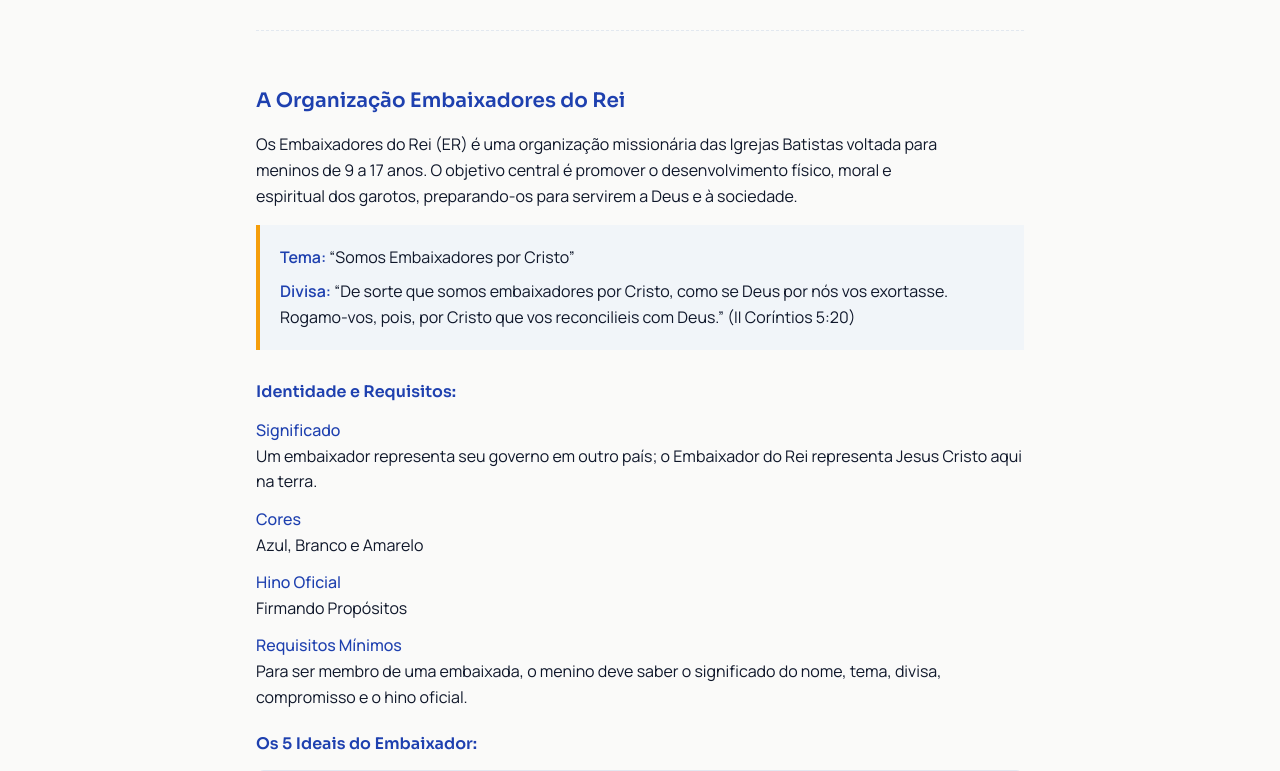
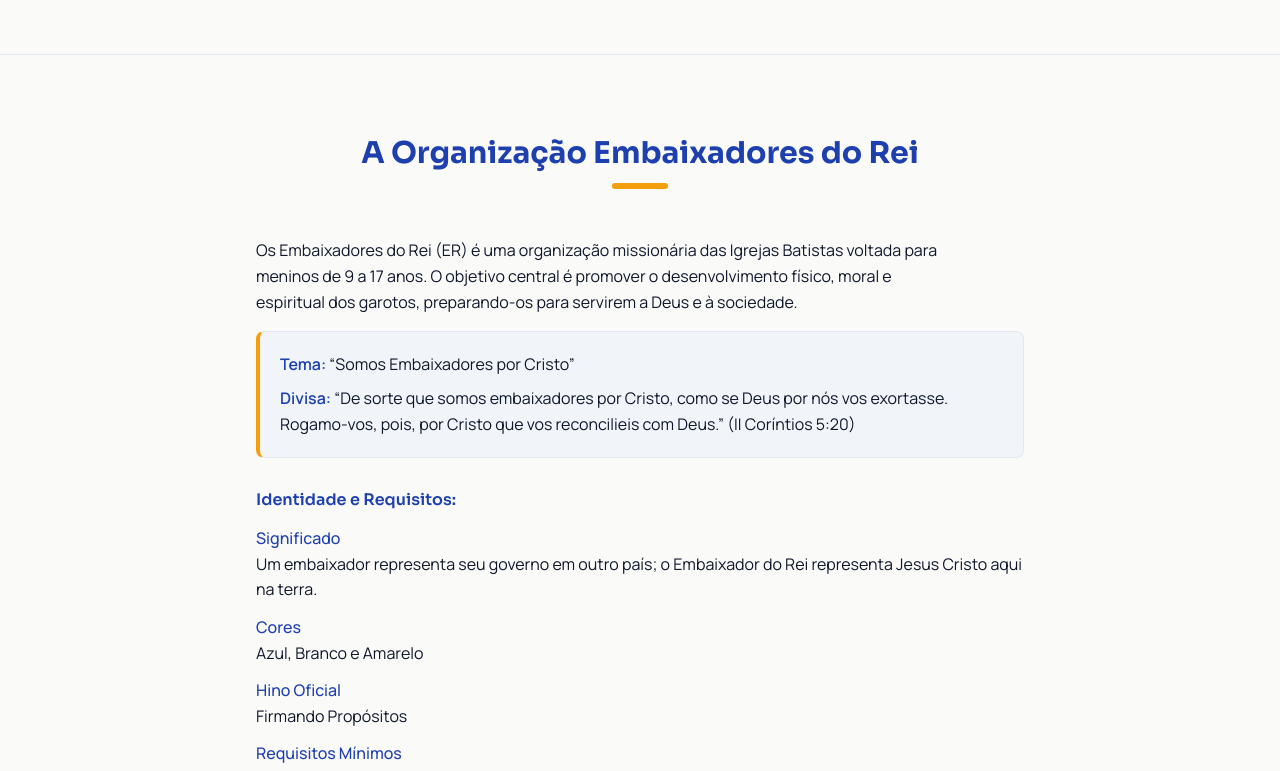
Before and after one commit to daer-nilopolitano/portal, a Next.js app in the folder frontend/: page / in a window 1280 px wide. Shown: the part 1160-1931 px from the top of the page. Built offline with nearby package versions, Linux system fonts and the light colour scheme; no server answers.

Commit message:
feat: add Embaixadores do Rei section and update navigation links

```diff
--- a/frontend/app/(public)/page.tsx
+++ b/frontend/app/(public)/page.tsx
@@ -1,5 +1,6 @@
 import Image from "next/image";
 import { EmbaixadasSecao } from "@/components/public/embaixadas/secao";
+import { EmbaixadoresDoReiSecao } from "@/components/public/embaixadores-do-rei-secao";
 import { EventosSecao } from "@/components/public/eventos-secao";
 import { SobreSecao } from "@/components/public/sobre-secao";
 
@@ -36,6 +37,7 @@
       </section>
 
       <SobreSecao />
+      <EmbaixadoresDoReiSecao />
       <EventosSecao />
       <EmbaixadasSecao />
     </>
--- a/frontend/app/login/page.tsx
+++ b/frontend/app/login/page.tsx
@@ -101,7 +101,7 @@
         </form>
 
         <p className="mt-4 text-center text-xs text-text-muted">
-          Esqueceu a senha? Fale com sua Diretoria pra redefinir o acesso.
+          Esqueceu a senha? Entre em contato pelo email: daernil.oficial@gmail.com
         </p>
       </div>
     </div>
--- a/frontend/components/layout/app-shell.tsx
+++ b/frontend/components/layout/app-shell.tsx
@@ -55,7 +55,7 @@
               <Link
                 key={item.href}
                 href={item.href}
-                className={`mb-1 flex min-h-[44px] items-center border-l-4 px-3 text-sm ${
+                className={`mb-1 flex min-h-[44px] items-center rounded border-l-4 px-3 text-sm ${
                   ativo ? "border-daer-yellow bg-white/10 font-medium" : "border-transparent text-white/80 hover:bg-white/10"
                 }`}
               >
--- a/frontend/components/layout/site-header.tsx
+++ b/frontend/components/layout/site-header.tsx
@@ -9,6 +9,7 @@
 const ITENS_NAV = [
   { href: "/", rotulo: "Início" },
   { href: "/#sobre", rotulo: "Sobre" },
+  { href: "/#embaixadores-do-rei", rotulo: "Embaixadores do Rei" },
   { href: "/#eventos", rotulo: "Eventos" },
   { href: "/#embaixadas", rotulo: "Embaixadas" },
 ];
--- /dev/null
+++ b/frontend/components/public/embaixadores-do-rei-secao.tsx
@@ -0,0 +1,98 @@
+import { SectionTitle } from "@/components/public/section-title";
+import { Timeline, type TimelineItem } from "@/components/public/timeline";
+
+const HISTORIA: TimelineItem[] = [
+  {
+    data: "1883",
+    texto:
+      "Um grupo de meninos entre 12 e 14 anos começa a se reunir para estudar e orar por missões nos Estados Unidos.",
+  },
+  {
+    data: "1908",
+    texto:
+      "A União Feminina Missionária da Convenção Batista do Sul dos EUA oficializa e institucionaliza a organização.",
+  },
+  {
+    data: "25 de Agosto de 1948",
+    texto:
+      "O missionário estadunidense William Alvin Hatton organiza a primeira embaixada em solo brasileiro (Embaixada William Buck Bagby), na Igreja Batista da Tijuca (atual Primeira Igreja Batista do Andaraí, no Rio de Janeiro).",
+  },
+  {
+    data: "1978",
+    texto:
+      "É criada a União de Homens Batistas do Brasil, que assume a responsabilidade de promover e gerenciar a organização Embaixadores do Rei em todo o país.",
+  },
+];
+
+export function EmbaixadoresDoReiSecao() {
+  return (
+    <section id="embaixadores-do-rei" className="border-t border-border bg-surface-soft px-6 py-20">
+      <div className="mx-auto max-w-3xl">
+        <SectionTitle>A Organização Embaixadores do Rei</SectionTitle>
+
+        <div className="mt-12 space-y-4">
+          <p className="text-measure leading-relaxed text-text">
+            Os Embaixadores do Rei (ER) é uma organização missionária das Igrejas
+            Batistas voltada para meninos de 9 a 17 anos. O objetivo central é promover
+            o desenvolvimento físico, moral e espiritual dos garotos, preparando-os para
+            servirem a Deus e à sociedade.
+          </p>
+
+          <div className="mt-6 rounded-lg border border-border border-l-4 border-l-accent bg-surface-2 p-5">
+            <p className="text-text">
+              <strong className="text-primary">Tema:</strong> &ldquo;Somos Embaixadores
+              por Cristo&rdquo;
+            </p>
+            <p className="mt-2 text-text">
+              <strong className="text-primary">Divisa:</strong> &ldquo;De sorte que
+              somos embaixadores por Cristo, como se Deus por nós vos exortasse.
+              Rogamo-vos, pois, por Cristo que vos reconcilieis com Deus.&rdquo; (II
+              Coríntios 5:20)
+            </p>
+          </div>
+
+          <h4 className="pt-4 font-semibold text-primary">Identidade e Requisitos:</h4>
+          <dl className="space-y-3 text-text">
+            <div>
+              <dt className="font-medium text-primary">Significado</dt>
+              <dd>
+                Um embaixador representa seu governo em outro país; o Embaixador do Rei
+                representa Jesus Cristo aqui na terra.
+              </dd>
+            </div>
+            <div>
+              <dt className="font-medium text-primary">Cores</dt>
+              <dd>Azul, Branco e Amarelo</dd>
+            </div>
+            <div>
+              <dt className="font-medium text-primary">Hino Oficial</dt>
+              <dd>Firmando Propósitos</dd>
+            </div>
+            <div>
+              <dt className="font-medium text-primary">Requisitos Mínimos</dt>
+              <dd>
+                Para ser membro de uma embaixada, o menino deve saber o significado do
+                nome, tema, divisa, compromisso e o hino oficial.
+              </dd>
+            </div>
+          </dl>
+
+          <h4 className="pt-2 font-semibold text-primary">Os 5 Ideais do Embaixador:</h4>
+          <ul className="grid grid-cols-2 gap-3 rounded-lg border border-border bg-surface-2 p-4 text-text sm:grid-cols-3">
+            {["Estudo da Bíblia", "Missões", "Oração", "Mordomia", "Serviço Real"].map(
+              (ideal) => (
+                <li key={ideal} className="flex items-center gap-2">
+                  <span className="h-1.5 w-1.5 flex-shrink-0 rounded-full bg-accent" />
+                  {ideal}
+                </li>
+              )
+            )}
+          </ul>
+        </div>
+
+        <h4 className="mt-12 mb-8 pt-2 font-semibold text-primary">Nossa História:</h4>
+        <Timeline items={HISTORIA} />
+      </div>
+    </section>
+  );
+}
--- a/frontend/components/public/sobre-secao.tsx
+++ b/frontend/components/public/sobre-secao.tsx
@@ -1,28 +1,4 @@
 import { SectionTitle } from "@/components/public/section-title";
-import { Timeline, type TimelineItem } from "@/components/public/timeline";
-
-const HISTORIA: TimelineItem[] = [
-  {
-    data: "1883",
-    texto:
-      "Um grupo de meninos entre 12 e 14 anos começa a se reunir para estudar e orar por missões nos Estados Unidos.",
-  },
-  {
-    data: "1908",
-    texto:
-      "A União Feminina Missionária da Convenção Batista do Sul dos EUA oficializa e institucionaliza a organização.",
-  },
-  {
-    data: "25 de Agosto de 1948",
-    texto:
-      "O missionário estadunidense William Alvin Hatton organiza a primeira embaixada em solo brasileiro (Embaixada William Buck Bagby), na Igreja Batista da Tijuca (atual Primeira Igreja Batista do Andaraí, no Rio de Janeiro).",
-  },
-  {
-    data: "1978",
-    texto:
-      "É criada a União de Homens Batistas do Brasil, que assume a responsabilidade de promover e gerenciar a organização Embaixadores do Rei em todo o país.",
-  },
-];
 
 export function SobreSecao() {
   return (
@@ -61,76 +37,6 @@
             </li>
           </ul>
         </div>
-
-        <hr className="my-14 border-dashed border-border" />
-
-        <div className="space-y-4">
-          <h3 className="text-xl font-semibold text-primary">
-            A Organização Embaixadores do Rei
-          </h3>
-          <p className="text-measure leading-relaxed text-text">
-            Os Embaixadores do Rei (ER) é uma organização missionária das Igrejas
-            Batistas voltada para meninos de 9 a 17 anos. O objetivo central é promover
-            o desenvolvimento físico, moral e espiritual dos garotos, preparando-os para
-            servirem a Deus e à sociedade.
-          </p>
-
-          <div className="mt-6 border-l-4 border-accent bg-surface-2 p-5">
-            <p className="text-text">
-              <strong className="text-primary">Tema:</strong> &ldquo;Somos Embaixadores
-              por Cristo&rdquo;
-            </p>
-            <p className="mt-2 text-text">
-              <strong className="text-primary">Divisa:</strong> &ldquo;De sorte que
-              somos embaixadores por Cristo, como se Deus por nós vos exortasse.
-              Rogamo-vos, pois, por Cristo que vos reconcilieis com Deus.&rdquo; (II
-              Coríntios 5:20)
-            </p>
-          </div>
-
-          <h4 className="pt-4 font-semibold text-primary">Identidade e Requisitos:</h4>
-          <dl className="space-y-3 text-text">
-            <div>
-              <dt className="font-medium text-primary">Significado</dt>
-              <dd>
-                Um embaixador representa seu governo em outro país; o Embaixador do Rei
-                representa Jesus Cristo aqui na terra.
-              </dd>
-            </div>
-            <div>
-              <dt className="font-medium text-primary">Cores</dt>
-              <dd>Azul, Branco e Amarelo</dd>
-            </div>
-            <div>
-              <dt className="font-medium text-primary">Hino Oficial</dt>
-              <dd>Firmando Propósitos</dd>
-            </div>
-            <div>
-              <dt className="font-medium text-primary">Requisitos Mínimos</dt>
-              <dd>
-                Para ser membro de uma embaixada, o menino deve saber o significado do
-                nome, tema, divisa, compromisso e o hino oficial.
-              </dd>
-            </div>
-          </dl>
-
-          <h4 className="pt-2 font-semibold text-primary">Os 5 Ideais do Embaixador:</h4>
-          <ul className="grid grid-cols-2 gap-3 rounded-lg border border-border bg-surface-2 p-4 text-text sm:grid-cols-3">
-            {["Estudo da Bíblia", "Missões", "Oração", "Mordomia", "Serviço Real"].map(
-              (ideal) => (
-                <li key={ideal} className="flex items-center gap-2">
-                  <span className="h-1.5 w-1.5 flex-shrink-0 rounded-full bg-accent" />
-                  {ideal}
-                </li>
-              )
-            )}
-          </ul>
-        </div>
-
-        <h4 className="mt-12 mb-8 pt-2 font-semibold text-primary">
-          Nossa História:
-        </h4>
-        <Timeline items={HISTORIA} />
       </div>
     </section>
   );
```
Also changed, not shown: 1 other file (tests, documents, lock files or other folders).
